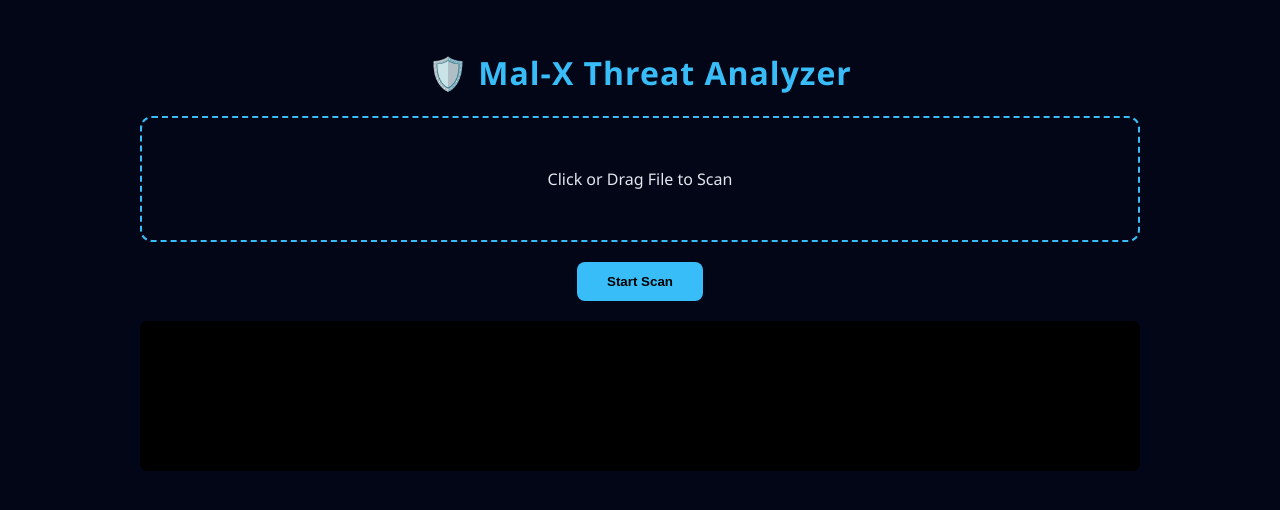
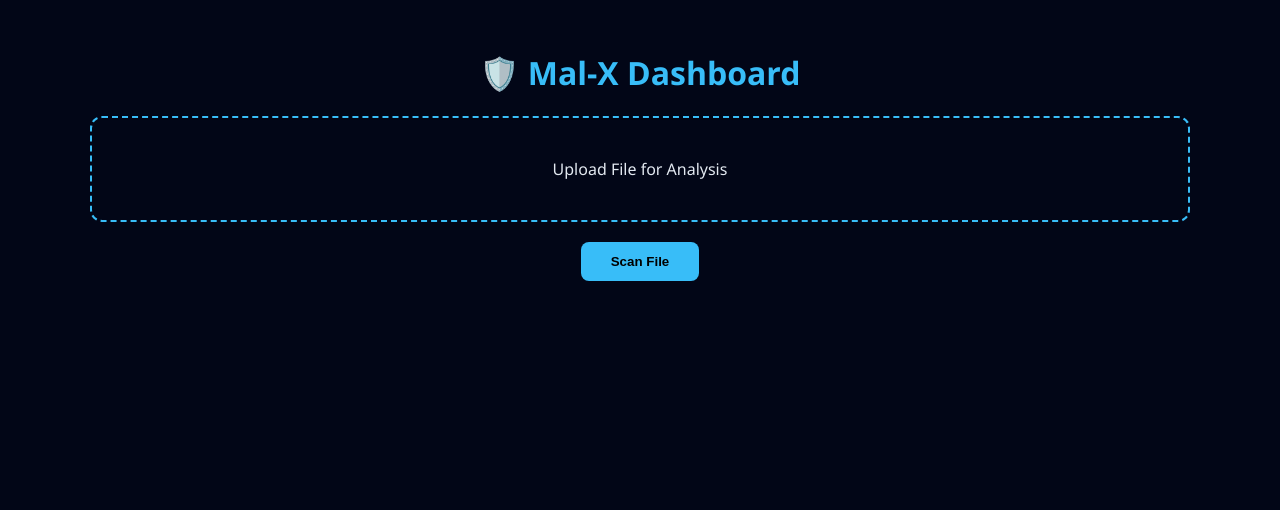
Before and after one commit to Adarsh-x-0210/Mal-X, a Flask app: page / in a window 1280 px wide. Shown: the top 510 px of the page. Run offline with Flask 3, Linux system fonts and the light colour scheme.

Commit message:
UI changes

```diff
--- a/templates/index.html
+++ b/templates/index.html
@@ -1,7 +1,7 @@
 <!DOCTYPE html>
 <html>
 <head>
-    <title>Mal-X</title>
+    <title>Mal-X Dashboard</title>
     <style>
         body {
             margin: 0;
@@ -11,7 +11,7 @@
         }
 
         .container {
-            max-width: 1000px;
+            max-width: 1100px;
             margin: auto;
             padding: 30px;
         }
@@ -19,17 +19,15 @@
         h1 {
             text-align: center;
             color: #38bdf8;
-            letter-spacing: 1px;
         }
 
         /* Upload */
         .upload-area {
             border: 2px dashed #38bdf8;
-            padding: 50px;
+            padding: 40px;
             text-align: center;
             border-radius: 12px;
             cursor: pointer;
-            transition: 0.3s;
         }
 
         .upload-area:hover {
@@ -44,52 +42,29 @@
             color: black;
             padding: 12px 30px;
             border-radius: 8px;
+            border: none;
             cursor: pointer;
-            border: none;
             font-weight: bold;
         }
 
-        /* Progress */
-        .progress {
-            height: 8px;
-            background: #1e293b;
-            border-radius: 5px;
-            overflow: hidden;
-            margin-top: 15px;
-            display: none;
+        /* Dashboard cards */
+        .summary {
+            display: grid;
+            grid-template-columns: repeat(3, 1fr);
+            gap: 15px;
+            margin-top: 30px;
         }
 
-        .progress-bar {
-            height: 100%;
-            width: 0%;
-            background: #38bdf8;
-            transition: width 0.4s ease;
-        }
-
-        /* Logs */
-        .logs {
-            background: black;
-            padding: 15px;
-            margin-top: 20px;
-            font-family: monospace;
-            height: 120px;
-            overflow-y: auto;
-            border-radius: 8px;
-        }
-
-        /* Cards */
-        .card {
+        .summary-card {
             background: #0f172a;
-            padding: 15px;
-            margin-top: 15px;
+            padding: 20px;
             border-radius: 10px;
+            text-align: center;
             box-shadow: 0 0 10px rgba(56,189,248,0.2);
         }
 
-        .grid {
-            display: grid;
-            grid-template-columns: 1fr 1fr;
-            gap: 15px;
+        .summary-card h2 {
+            margin: 10px 0;
         }
 
         /* Result */
@@ -102,11 +77,21 @@
         .safe { border-left: 5px solid #22c55e; }
         .danger { border-left: 5px solid #ef4444; }
 
-        /* Badges */
+        .grid {
+            display: grid;
+            grid-template-columns: 1fr 1fr;
+            gap: 15px;
+        }
+
+        .card {
+            background: #0f172a;
+            padding: 15px;
+            border-radius: 10px;
+        }
+
         .badge {
             padding: 5px 10px;
             border-radius: 6px;
-            font-size: 0.9em;
         }
 
         .low { background: #22c55e; }
@@ -114,7 +99,6 @@
         .high { background: #ef4444; }
         .critical { background: #7f1d1d; }
 
-        /* Indicator tags */
         .tag {
             display: inline-block;
             background: #1e293b;
@@ -123,7 +107,6 @@
             margin: 3px;
             font-size: 0.85em;
         }
-
     </style>
 </head>
 
@@ -131,21 +114,33 @@
 
 <div class="container">
 
-    <h1>🛡️ Mal-X Threat Analyzer</h1>
+    <h1>🛡️ Mal-X Dashboard</h1>
 
+    <!-- Upload -->
     <div class="upload-area" onclick="fileInput.click()">
-        Click or Drag File to Scan
+        Upload File for Analysis
         <input type="file" id="fileInput" hidden>
     </div>
 
-    <button class="btn" onclick="scanFile()" id="scanBtn" disabled>Start Scan</button>
+    <button class="btn" onclick="scanFile()" id="scanBtn" disabled>Scan File</button>
 
-    <div class="progress" id="progress">
-        <div class="progress-bar" id="bar"></div>
+    <!-- Summary Cards -->
+    <div class="summary" id="summary" style="display:none;">
+        <div class="summary-card">
+            <p>Risk Level</p>
+            <h2 id="risk"></h2>
+        </div>
+        <div class="summary-card">
+            <p>Confidence</p>
+            <h2 id="confidence"></h2>
+        </div>
+        <div class="summary-card">
+            <p>Score</p>
+            <h2 id="score"></h2>
+        </div>
     </div>
 
-    <div class="logs" id="logs"></div>
-
+    <!-- Result -->
     <div id="result"></div>
 
 </div>
@@ -153,44 +148,17 @@
 <script>
 
 let file;
+
 const fileInput = document.getElementById('fileInput');
 const scanBtn = document.getElementById('scanBtn');
-const logs = document.getElementById('logs');
-const progress = document.getElementById('progress');
-const bar = document.getElementById('bar');
 
 fileInput.addEventListener('change', e => {
     file = e.target.files[0];
     scanBtn.disabled = false;
-    log("File selected: " + file.name);
 });
-
-function log(msg){
-    logs.innerHTML += "[+] " + msg + "<br>";
-    logs.scrollTop = logs.scrollHeight;
-}
-
-function animateProgress(){
-    progress.style.display = "block";
-    let width = 0;
-    let interval = setInterval(() => {
-        width += 10;
-        bar.style.width = width + "%";
-        if(width >= 100) clearInterval(interval);
-    }, 200);
-}
 
 function scanFile(){
     if(!file) return;
-
-    logs.innerHTML = "";
-    bar.style.width = "0%";
-
-    log("Uploading...");
-    log("Hashing...");
-    log("Analyzing patterns...");
-
-    animateProgress();
 
     const formData = new FormData();
     formData.append('file', file);
@@ -201,7 +169,6 @@ function scanFile(){
     })
     .then(res => res.json())
     .then(data => {
-        log("Scan complete ✔");
         showResult(data);
     });
 }
@@ -209,6 +176,11 @@ function scanFile(){
 function showResult(data){
 
     const risk = data.verdict.risk.toLowerCase();
+
+    document.getElementById('summary').style.display = "grid";
+    document.getElementById('risk').innerText = data.verdict.risk;
+    document.getElementById('confidence').innerText = data.verdict.confidence + "%";
+    document.getElementById('score').innerText = data.analysis.score;
 
     document.getElementById('result').innerHTML = `
         <div class="result ${data.verdict.malicious ? 'danger' : 'safe'}">
@@ -225,18 +197,11 @@ function showResult(data){
                 </div>
 
                 <div class="card">
-                    <b>Threat Info</b><br>
-                    Risk: <span class="badge ${risk}">${data.verdict.risk}</span><br>
-                    Confidence: ${data.verdict.confidence}%<br>
-                    Score: ${data.analysis.score}
+                    <b>Hashes</b><br>
+                    MD5: ${data.hashes.md5}<br>
+                    SHA256: ${data.hashes.sha256}
                 </div>
 
-            </div>
-
-            <div class="card">
-                <b>Hashes</b><br>
-                MD5: ${data.hashes.md5}<br>
-                SHA256: ${data.hashes.sha256}
             </div>
 
             <div class="card">
```
